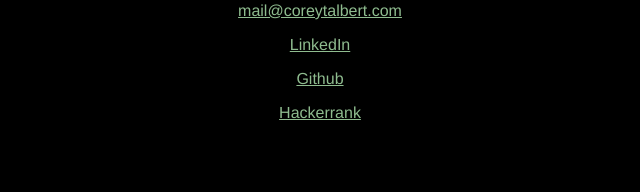
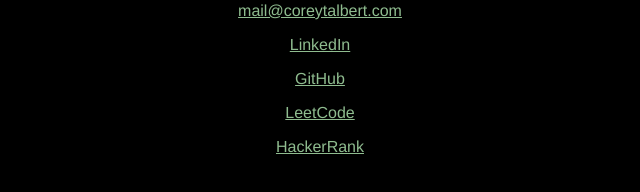
Before and after one commit to coreytalbert/coreytalbert.com, a plain HTML site: page index.html in a window 1280 px wide. Shown: the part 446-638 px from the top of the page, without its empty margins (320-960 px from the left). Drawn offline with Linux system fonts and the light colour scheme; animation ran at ten frames a second.

Commit message:
Added links

```diff
--- a/index.html
+++ b/index.html
@@ -21,8 +21,9 @@
         </canvas>
         <p><a href="mailto:mail@coreytalbert.com">mail@coreytalbert.com</a></p>
         <p><a href="https://www.linkedin.com/in/corey-talbert">LinkedIn</a></p>
-        <p><a href="https://github.com/coreytalbert">Github</a></p>
-        <p><a href="https://www.hackerrank.com/coreytalbert">Hackerrank</a></p>
+        <p><a href="https://github.com/coreytalbert">GitHub</a></p>
+        <p><a href="https://leetcode.com/coreytalbert/">LeetCode</a></p>
+        <p><a href="https://www.hackerrank.com/coreytalbert">HackerRank</a></p>
     </center>
 </body>
 </html>
```
